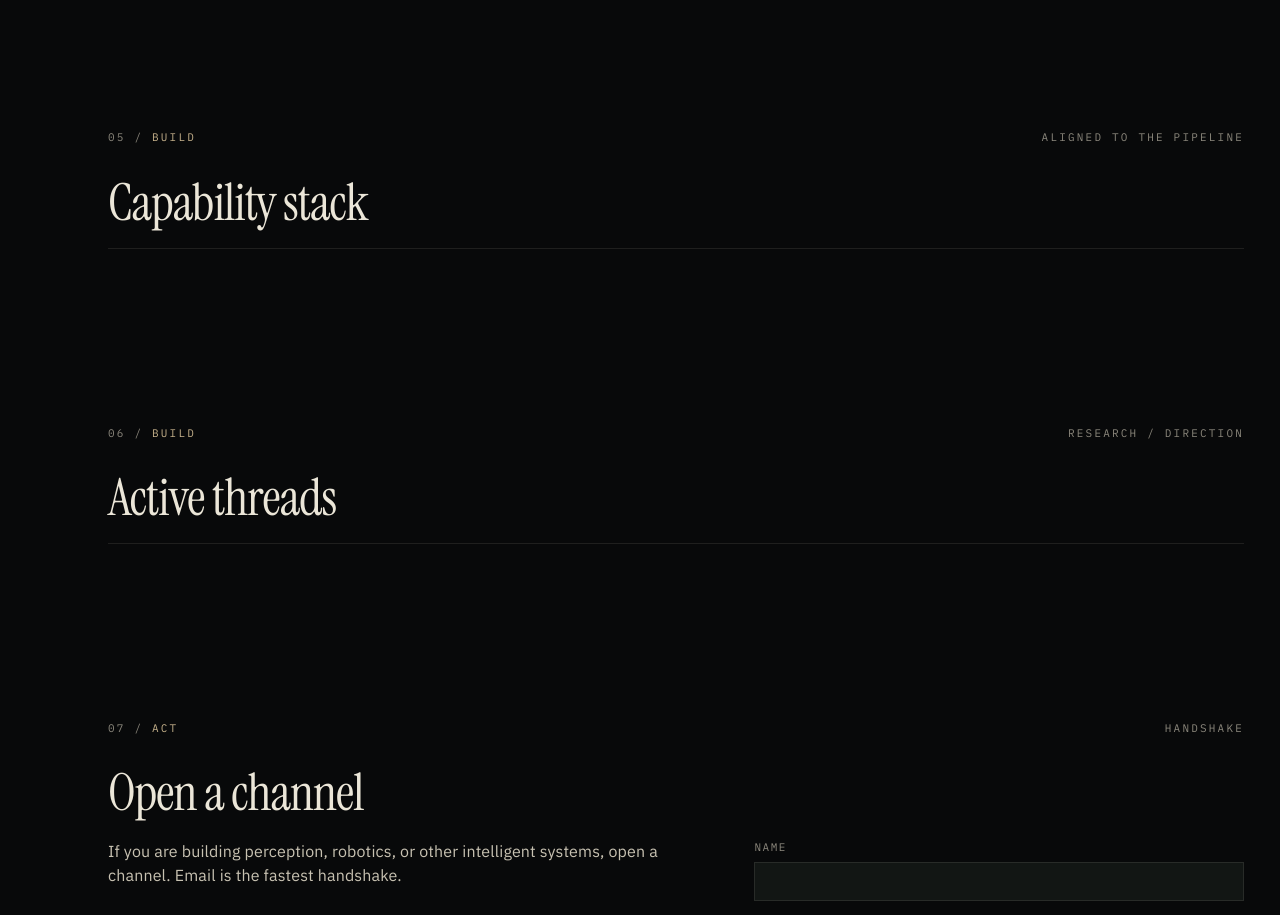
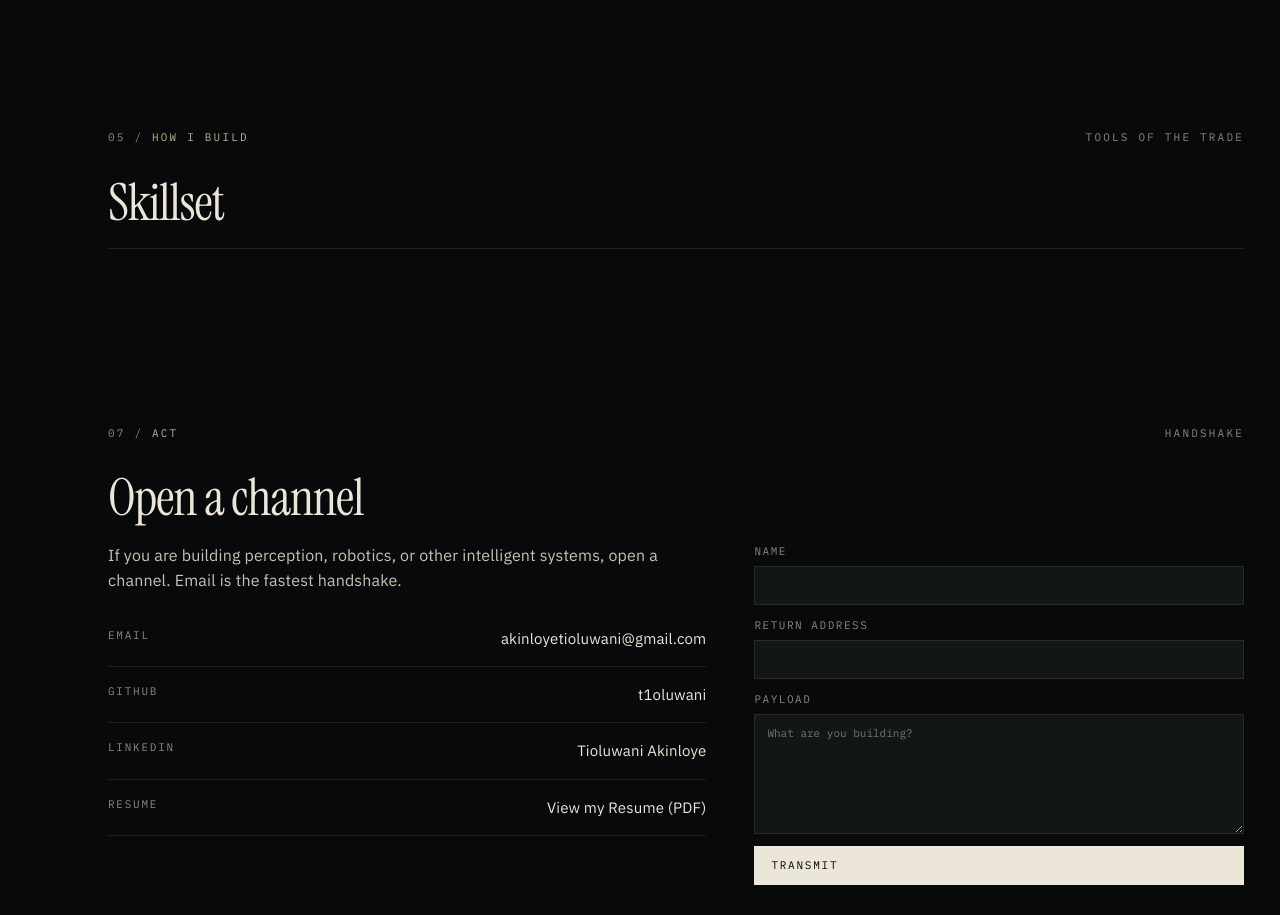
Before and after one commit to t1oluwani/Portfolio-v2, a React (Vite) app: page / in a window 1280 px wide. Shown: the part 6580-7495 px from the top of the page. Built offline with nearby package versions, Linux system fonts and the light colour scheme.

Commit message:
refactor: 'interest' content removed and template created + skills part modified (todo: this section)

```diff
--- a/src/pages/HomePage.tsx
+++ b/src/pages/HomePage.tsx
@@ -5,7 +5,6 @@ import { About } from "@/sections/About";
 import { Projects } from "@/sections/Projects";
 import { Experience } from "@/sections/Experience";
 import { Skills } from "@/sections/Skills";
-import { Interests } from "@/sections/Interests";
 import { Contact } from "@/sections/Contact";
 
 export function HomePage() {
@@ -23,7 +22,6 @@ export function HomePage() {
       <Projects />
       <Experience />
       <Skills />
-      <Interests />
       <Contact />
     </>
   );
--- a/src/sections/Skills.tsx
+++ b/src/sections/Skills.tsx
@@ -6,7 +6,12 @@ export function Skills() {
   const ref = useReveal<HTMLDivElement>();
   return (
     <section id="stack" className="section" aria-labelledby="stack-title">
-      <SectionHeader index="05" stage="BUILD" title="Capability stack" aside="aligned to the pipeline" />
+      <SectionHeader
+        index="05"
+        stage="How I build"
+        title="Skillset"
+        aside="Tools of the trade"
+      />
       <h2 id="stack-title" className="sr-only">
         Skills
       </h2>
--- a/src/sections/Interests.tsx
+++ b/src/sections/Template.tsx
@@ -1,8 +1,7 @@
-// import { interests } from "@/data/content";
 import { SectionHeader } from "@/components/system/SectionHeader";
 import { useReveal } from "@/hooks/useReveal";
 
-export function Interests() {
+export function NewContentTemplate() {
   const ref = useReveal<HTMLDivElement>();
   return (
     <section id="focus" className="section" aria-labelledby="focus-title">
@@ -11,9 +10,8 @@ export function Interests() {
         Current interests
       </h2>
       <div ref={ref} className="threads reveal">
-        {/* {interests.map((item) => (
+        {/* {templateData.map((item) => (
           <article key={item.id} className="thread">
-            <div className="thread__status">{item.status}</div>
             <h3>{item.title}</h3>
             <p>{item.text}</p>
           </article>
```
